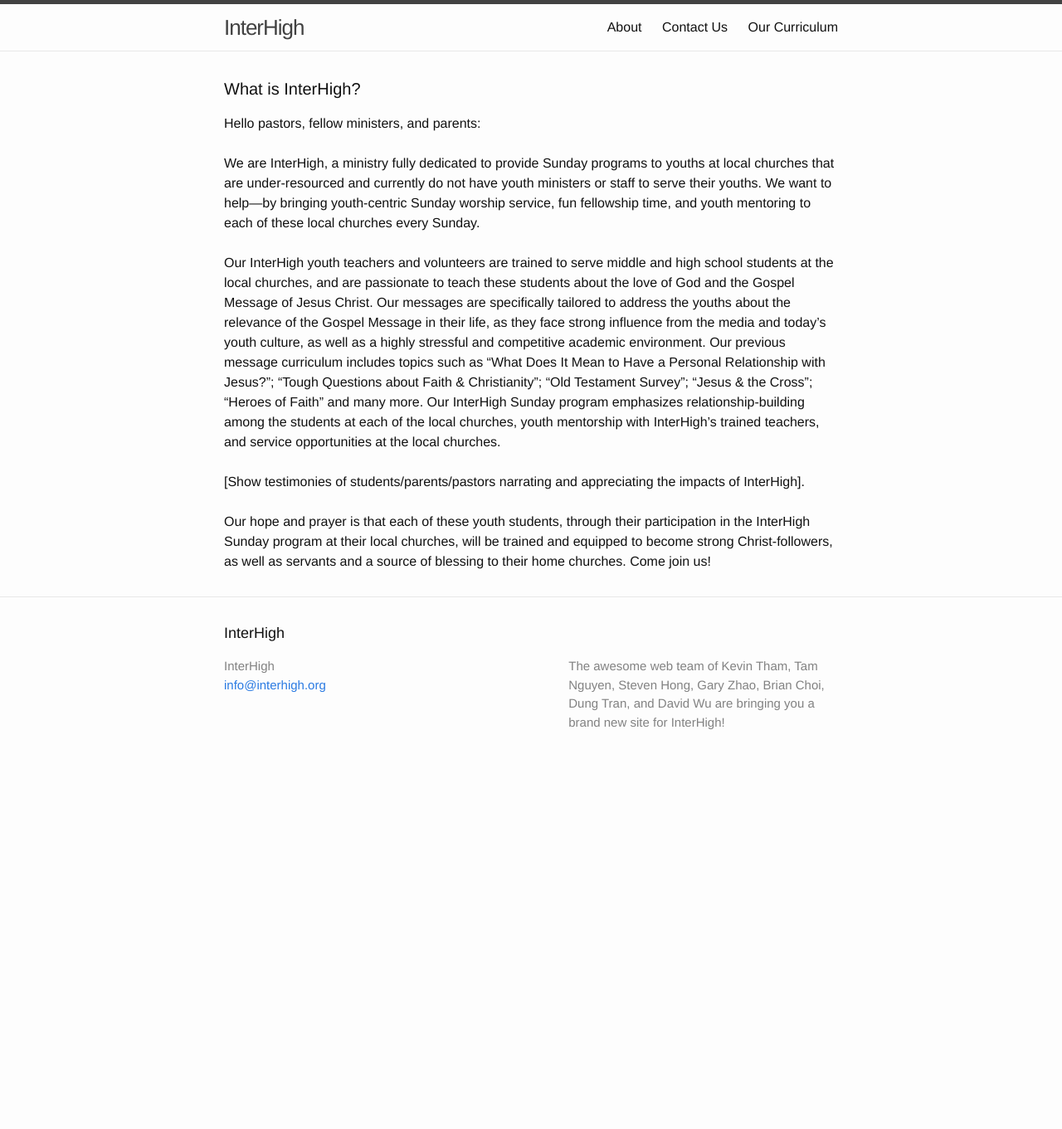
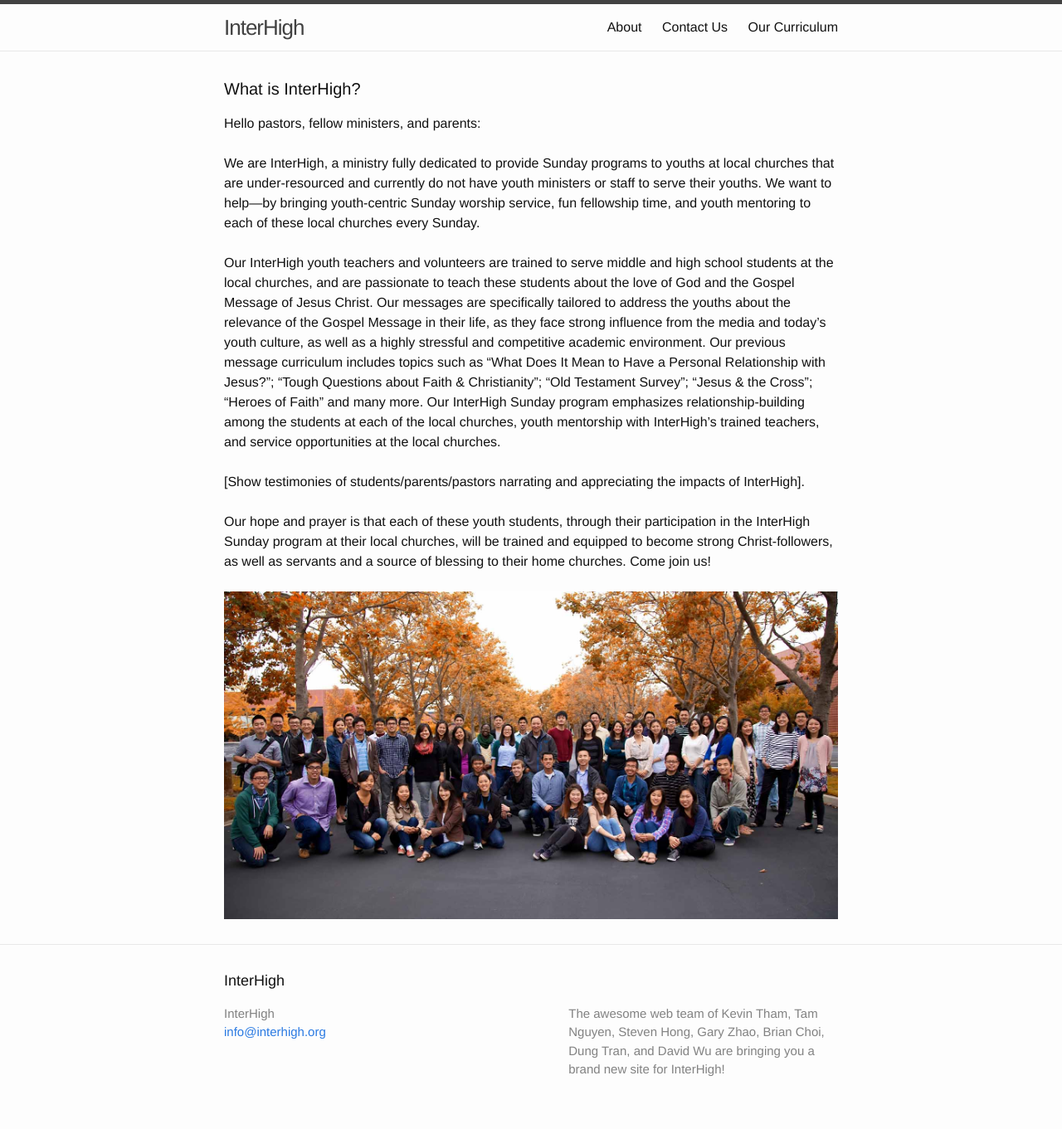
Before and after one commit to interhigh/interhigh.github.io, a Jekyll site: the page built from index.html, in a window 1280 px wide. Shown: the whole page at 83% size. Built offline with Jekyll 4.4.1, drawn with Linux system fonts in a browser that asks for light colours; before the commit the page ends 942 px from its top, so only the background shows below that.

Commit message:
Added image to homepage

```diff
--- a/index.html
+++ b/index.html
@@ -31,6 +31,8 @@ Our InterHigh youth teachers and volunteers are trained to serve middle and high
 [Show testimonies of students/parents/pastors narrating and appreciating the impacts of InterHigh].
 <br><br>
 Our hope and prayer is that each of these youth students, through their participation in the InterHigh Sunday program at their local churches, will be trained and equipped to become strong Christ-followers, as well as servants and a source of blessing to their home churches.  Come join us!
-<br>
+<br><br>
+
+<img src="/assets/ih_team.jpg">
 
 </div>
```
Also changed, not shown: assets/ih_team.jpg (added).
